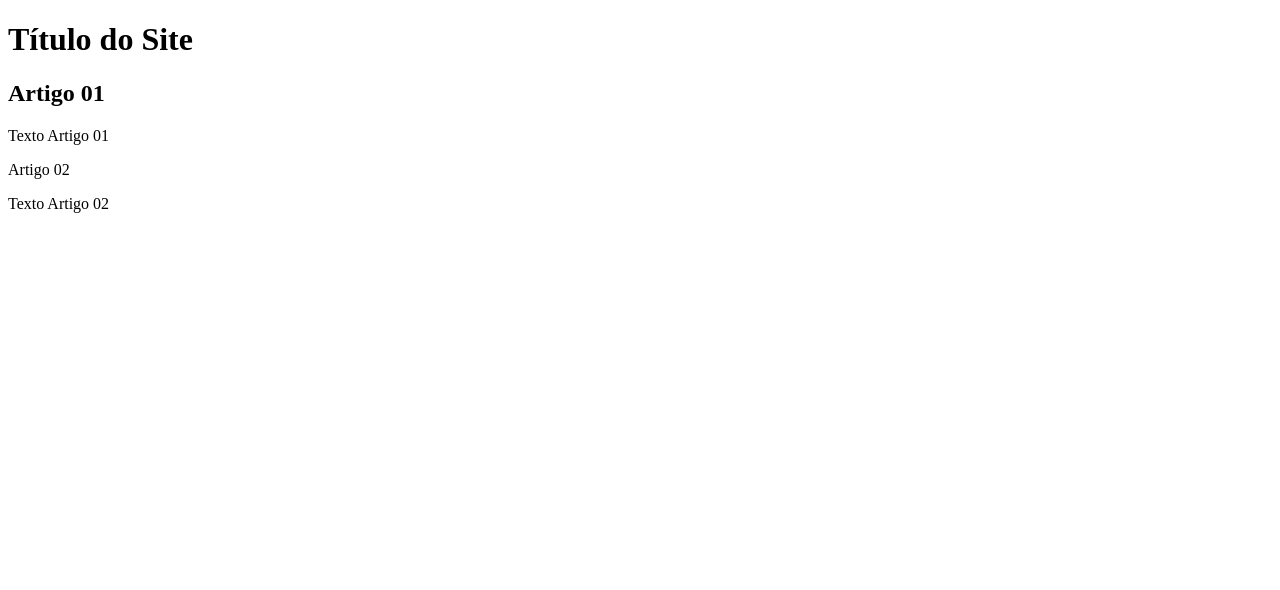
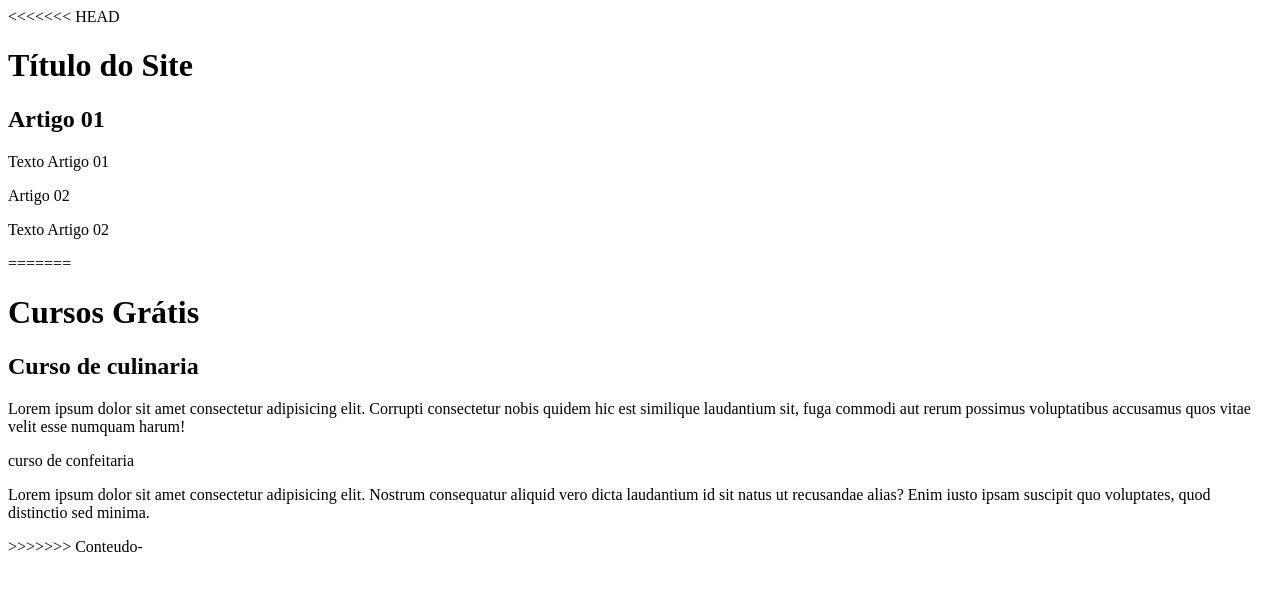
Before and after one commit to GabyySoares/Praticando-Git, a plain HTML site: page index.html in a window 1280 px wide. Drawn offline with Linux system fonts and the light colour scheme.

Commit message:
Squashed commit of the following:
commit 5f9efd461f2905cf7021bfc0699004b1de033f88
Author: gabriela soares <97314635+GabyySoares@users.noreply.github.com>
Date:   Mon Jan 23 18:09:32 2023 -0300

    Update index.html

```diff
--- a/index.html
+++ b/index.html
@@ -9,6 +9,7 @@
 <body>
      <main>
         <header>
+<<<<<<< HEAD
             <h1>Título do Site </h1>
         </header>
         <article>
@@ -17,6 +18,16 @@
         </article>
           <article>Artigo 02 </article>
           <p> Texto Artigo 02</p>
+=======
+            <h1>Cursos Grátis </h1>
+        </header>
+        <article>
+             <h2> Curso de culinaria</h2>
+             <p>Lorem ipsum dolor sit amet consectetur adipisicing elit. Corrupti consectetur nobis quidem hic est similique laudantium sit, fuga commodi aut rerum possimus voluptatibus accusamus quos vitae velit esse numquam harum! </p>
+        </article>
+          <article>curso de confeitaria  </article>
+          <p> Lorem ipsum dolor sit amet consectetur adipisicing elit. Nostrum consequatur aliquid vero dicta laudantium id sit natus ut recusandae alias? Enim iusto ipsam suscipit quo voluptates, quod distinctio sed minima.</p>
+>>>>>>> Conteudo-
      </main>
 </body>
 </html>
```
